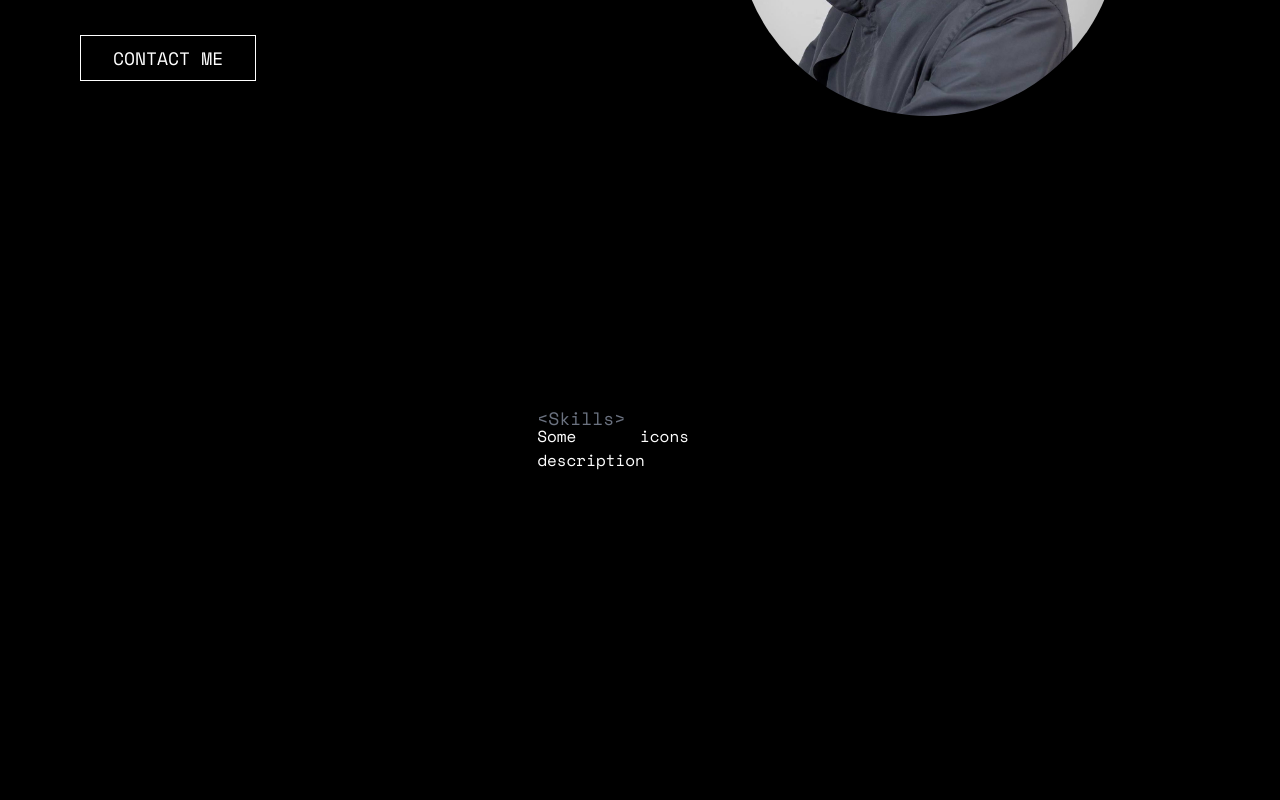
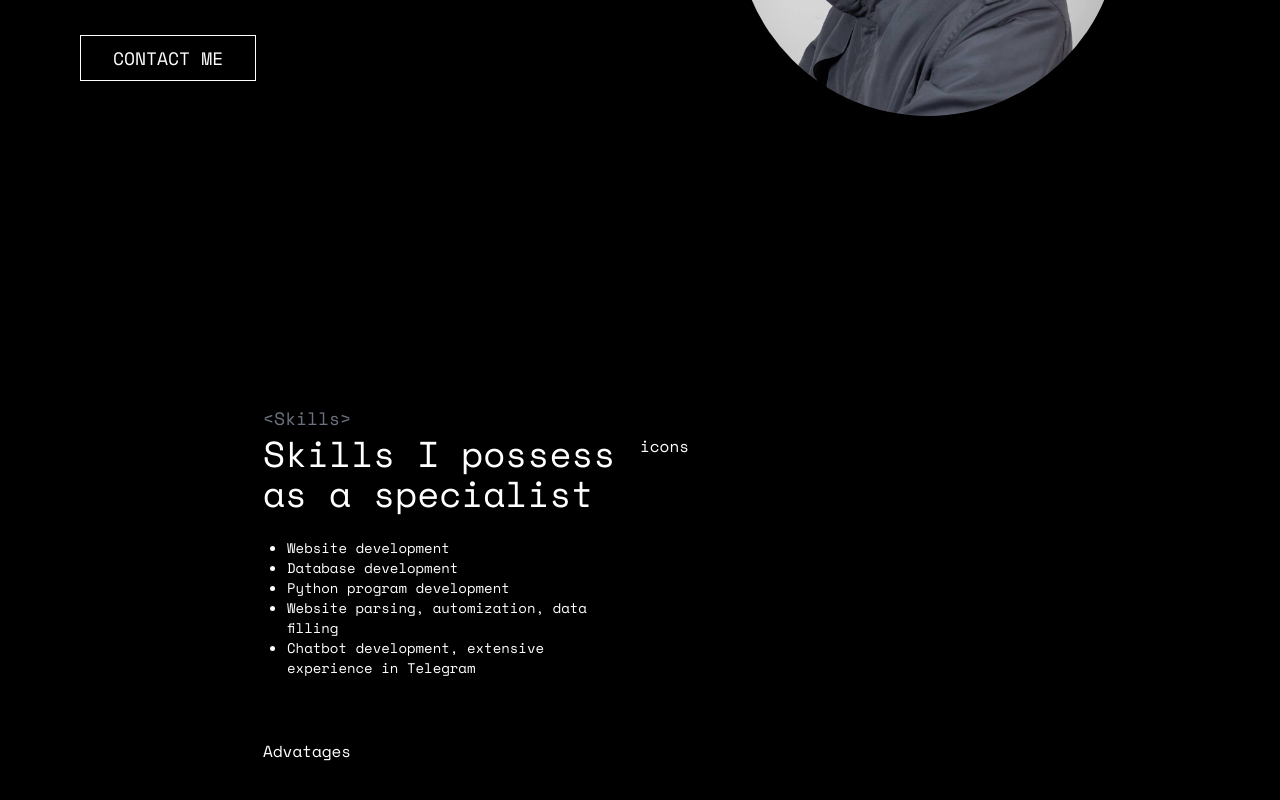
Before and after one commit to Derrickkip/portfolio-next, a Next.js app: page / in a window 1280 px wide. Shown: the part 476-1276 px from the top of the page. Built offline with nearby package versions, Linux system fonts and the light colour scheme.

Commit message:
Add Skills page

```diff
--- a/app/components/SkillsPage.js
+++ b/app/components/SkillsPage.js
@@ -1,13 +1,20 @@
 
 export default function Skills() {
     return (
-        <div className="grid grid-rows-[20px_1fr_20px] min-h-screen  min-h-screen p-8 pb-20 sm:p-20">
+        <div className="grid grid-rows-[30px_1fr_1fr] min-h-screen  min-h-screen p-8 pb-20 sm:p-20">
             <div>
                 <h3 className="text-sm md:text-lg text-gray-500">&lt;Skills&gt;</h3>
             </div>
             <div className="flex justify-between w-full">
                 <div className="w-1/2">
-                    <p>Some description</p>
+                    <h2 className="text-4xl font-bold">Skills I possess as a specialist</h2>
+                    <ul className="list-disc p-6 text-sm">
+                        <li>Website development</li>
+                        <li>Database development</li>
+                        <li>Python program development</li>
+                        <li>Website parsing, automization, data filling</li>
+                        <li>Chatbot development, extensive experience in Telegram</li>
+                    </ul>
                 </div>
                 <div className="w-1/2">
                     <p>icons</p>
```
